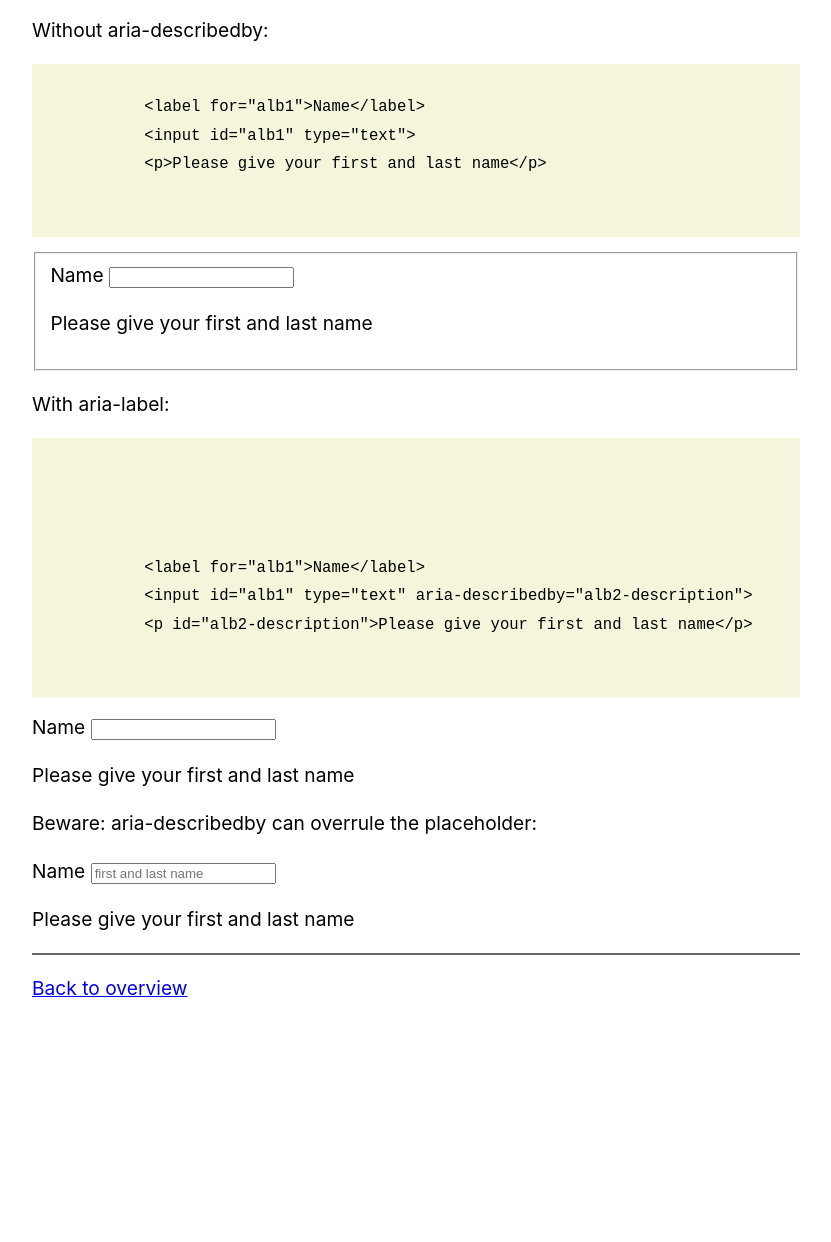
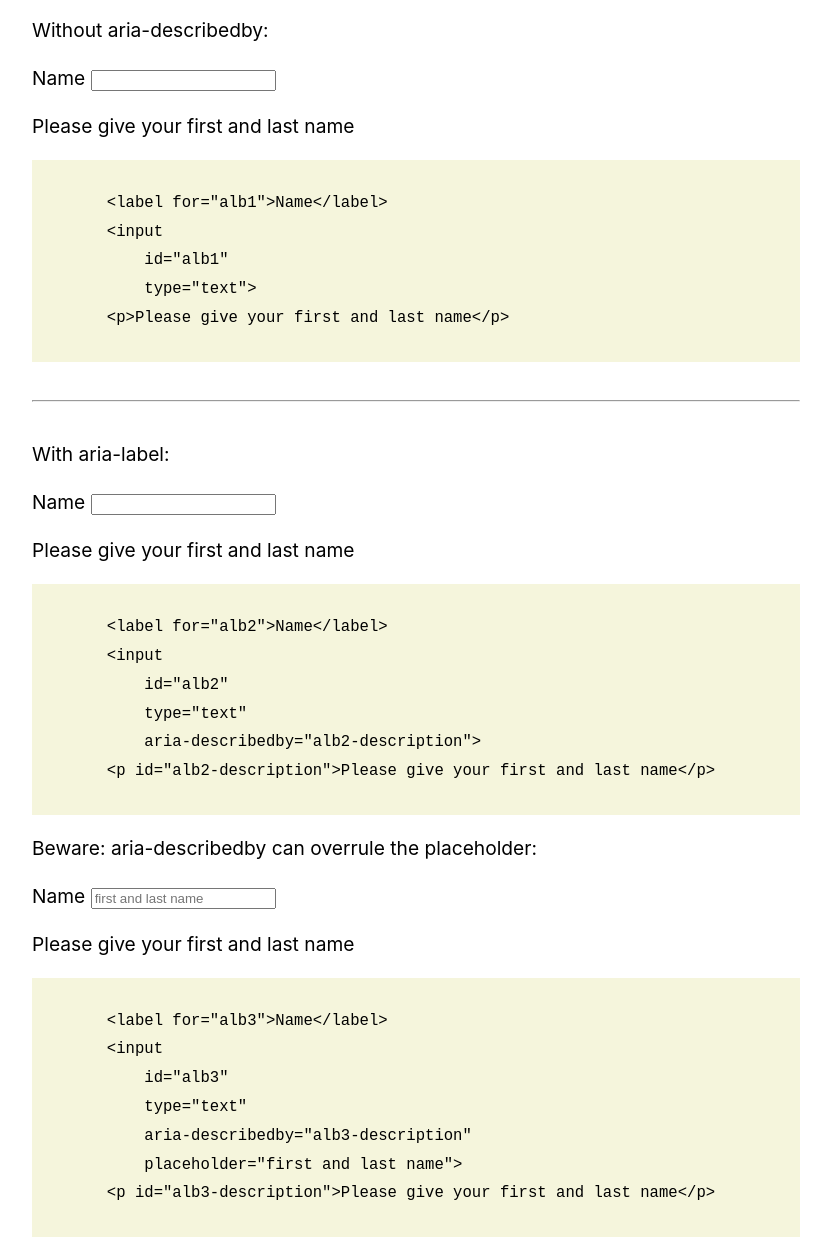
Before and after one commit to rianrietveld/wceu17, a plain HTML site: page static/aria-describedby.html in a window 1280 px wide. Shown: the part 98-1340 px from the top of the page, without its empty margins (224-1055 px from the left). Before the commit the page ends 1139 px from the top, so only its background shows below. Drawn offline with Linux system fonts and the light colour scheme.

Commit message:
aria-describedby

```diff
--- a/static/aria-describedby.html
+++ b/static/aria-describedby.html
@@ -18,40 +18,39 @@
 
 <main>
     <p>Without aria-describedby: </p>
-        <pre>
-            <code>
-            &lt;label for="alb1"&gt;Name&lt;/label&gt;
-            &lt;input id="alb1" type="text"&gt;
-            &lt;p&gt;Please give your first and last name&lt;/p&gt;
-            </code>
-        </pre>
 
-
-    <fieldset>
+    <form>
         <label for="alb1">Name</label>
         <input id="alb1" type="text">
         <p>Please give your first and last name</p>
-    </fieldset>
+    </form>
 
+    <pre aria-hidden="true">
+        <code>
+        &lt;label for="alb1"&gt;Name&lt;/label&gt;
+        &lt;input
+            id="alb1"
+            type="text"&gt;
+        &lt;p&gt;Please give your first and last name&lt;/p&gt;</code>
+    </pre>
+
+    <hr />
 
     <p>With aria-label: </p>
-    <pre>
-
-
-
-            <code>
-            &lt;label for="alb1"&gt;Name&lt;/label&gt;
-            &lt;input id="alb1" type="text" aria-describedby="alb2-description"&gt;
-            &lt;p id="alb2-description"&gt;Please give your first and last name&lt;/p&gt;
-            </code>
-        </pre>
-
-
     <form>
         <label for="alb2">Name</label>
         <input id="alb2" type="text" aria-describedby="alb2-description">
         <p id="alb2-description">Please give your first and last name</p>
     </form>
+    <pre aria-hidden="true">
+        <code>
+        &lt;label for="alb2"&gt;Name&lt;/label&gt;
+        &lt;input
+            id="alb2"
+            type="text"
+            aria-describedby="alb2-description"&gt;
+        &lt;p id="alb2-description"&gt;Please give your first and last name&lt;/p&gt;</code>
+    </pre>
 
     <p>Beware: aria-describedby can overrule the placeholder:</p>
     <form>
@@ -60,7 +59,16 @@
         <p id="alb3-description">Please give your first and last name</p>
     </form>
 
-
+    <pre aria-hidden="true">
+        <code>
+        &lt;label for="alb3"&gt;Name&lt;/label&gt;
+        &lt;input
+            id="alb3"
+            type="text"
+            aria-describedby="alb3-description"
+            placeholder="first and last name"&gt;
+        &lt;p id="alb3-description"&gt;Please give your first and last name&lt;/p&gt;</code>
+    </pre>
 
 </main>
 
```
Also changed, not shown: static/aria-labelledby.html (+13 -14 lines).
